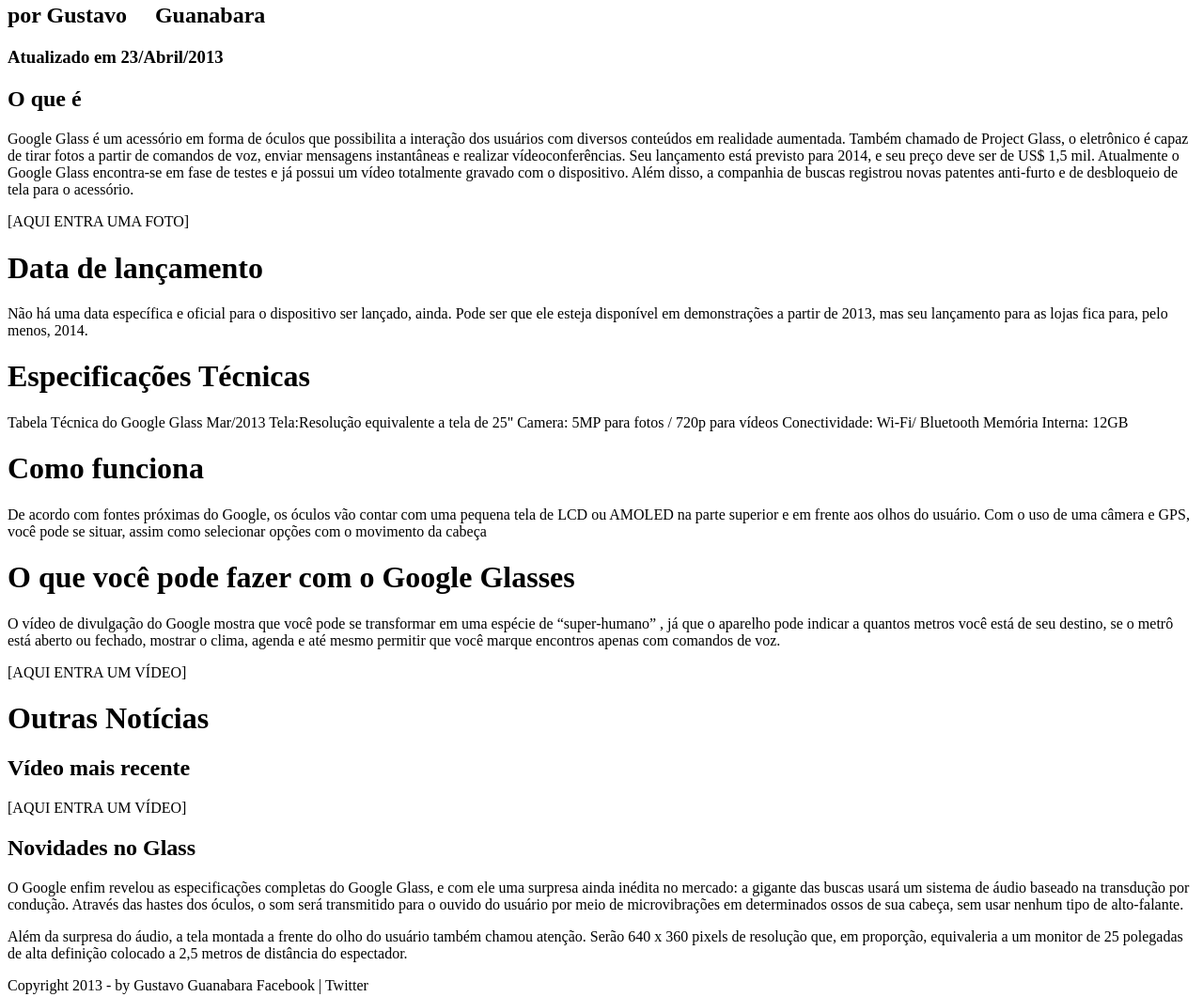
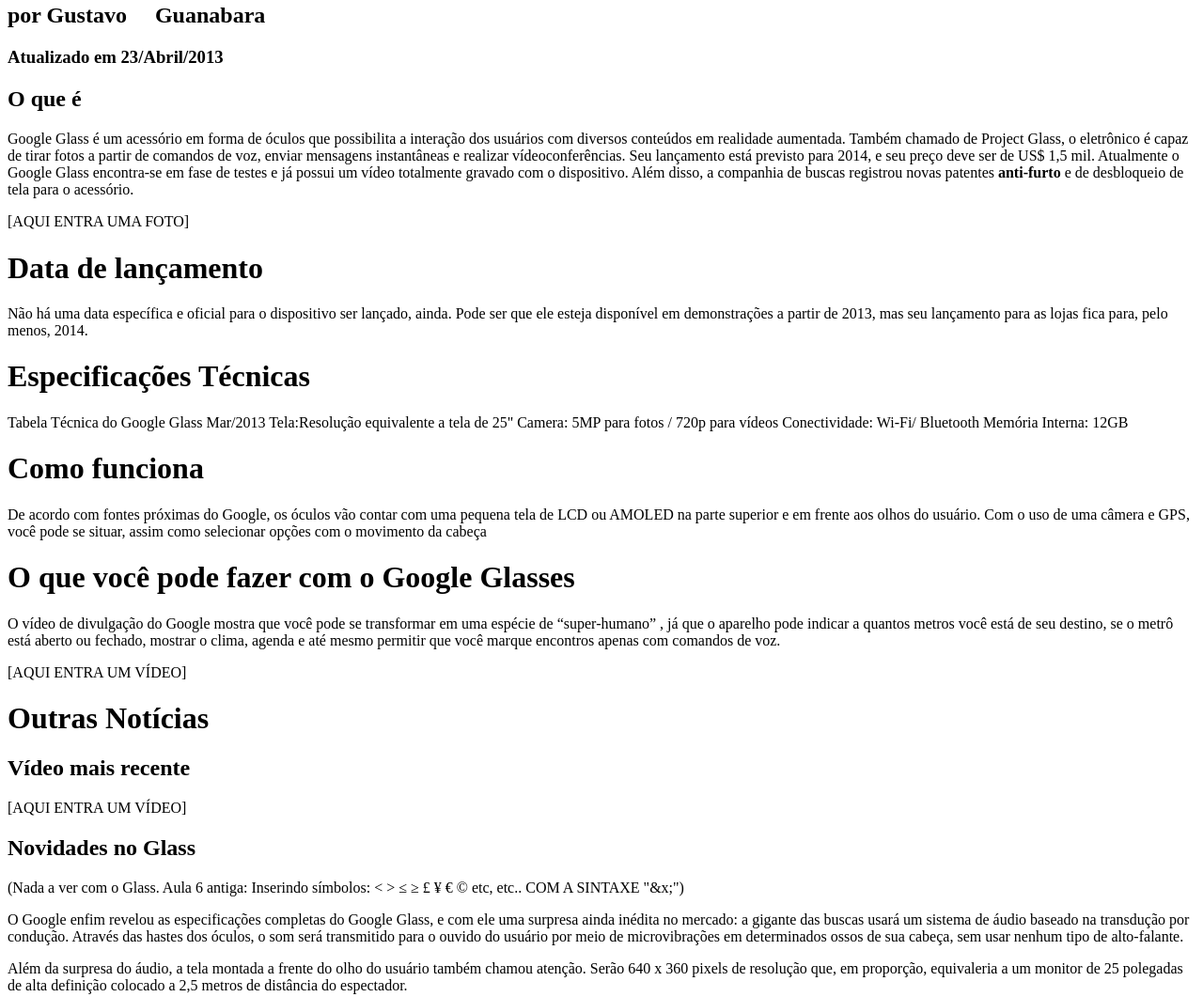
Before and after one commit to ricardobecheli/site-glass-cursoemvideo-html5, a plain HTML site: page index.html in a window 1280 px wide. Shown: the part 435-1496 px from the top of the page at 94% size. Drawn offline with Linux system fonts and the light colour scheme.

Commit message:
Aula 6 - Final
Hifenização e caracteres especiais.

```diff
--- a/index.html
+++ b/index.html
@@ -29,12 +29,13 @@
 <hgroup>
     <h3>Tecnologia > <br><br><br> Inovações</h3>
 
-        <!--"<br>" é quebra de linha
+    <!--
+        AULA 6 ANTIGA - "<br>" é quebra de linha
     -->
     <h1>Saiba tudo sobre o Google Glass</h1>
     <h2>por Gustavo &nbsp;&nbsp;&nbsp; Guanabara</h2>
        <!--
-           "&nbsp;" é espaço sem quebra de linha
+           AULA 6 ANTIGA - "&nbsp;" é espaço sem quebra de linha
        -->
 
 
@@ -44,7 +45,13 @@
 
 
     <h2>O que é</h2>
-    <p>Google Glass é um acessório em forma de óculos que possibilita a interação dos usuários com diversos conteúdos em realidade aumentada. Também chamado de Project Glass, o eletrônico é capaz de tirar fotos a partir de comandos de voz, enviar mensagens instantâneas e realizar vídeoconferências. Seu lançamento está previsto para 2014, e seu preço deve ser de US$ 1,5 mil. Atualmente o Google Glass encontra-se em fase de testes e já possui um vídeo totalmente gravado com o dispositivo. Além disso, a companhia de buscas registrou novas patentes anti-furto e de desbloqueio de tela para o acessório.</p>
+    <p>Google Glass é um acessório em forma de óculos que possibi&shy;li&shy;ta a interação dos usuários com diversos conteúdos em realidade aumen&shy;tada. Também chamado de Project Glass, o eletrônico é capaz de tirar fotos a partir de comandos de voz, enviar mensagens ins&shy;tan&shy;tâneas e realizar vídeo<wbr/>con<wbr/>ferên<wbr/>cias. Seu lançamento está previsto para 2014, e seu preço deve ser de US$ 1,5 mil. A&shy;tual&shy;mente o Google Glass encontra-se em fase de testes e já possui um vídeo totalmente gravado com o dis&shy;posi&shy;tivo. Além disso, a companhia de buscas registrou novas patentes <strong>anti-furto</strong>  e de desbloqueio de tela para o acessório.</p>
+
+    <!--
+        AULA 6 ANTIGA - "<wbr/>" não mostra o hífen, só quebra a linha. É bom para URLs e e-mails.
+        Para mostrar o hífen tem que ser "&shy;"
+        No caso de ant-furto, já quebra sozinho.
+    -->
 
     [AQUI ENTRA UMA FOTO]
 
@@ -64,12 +71,12 @@
 
     <h1>O que você pode fazer com o Google Glasses</h1>
     <!--
-        "<wbr/>" quebra a palavra, se precisar. percebi que no html5 de 2020 não precisa mais da tab wbr pra quebrar palavra composta e certamente deve haver outras novidades desde 2013 - claro que farei o novo curso de html5 quando puder $ &nbsp;&nbsp&nbsp Repeti essa observação no texto do site (como chama o texto que vai aparecer no site, em comparação com o texto das observações do código?) -->
+        AULA 6 ANTIGA - "<wbr/>" quebra a palavra, se precisar. percebi que no html5 de 2020 não precisa mais da tab wbr pra quebrar palavra composta e certamente deve haver outras novidades desde 2013 - claro que farei o novo curso de html5 quando puder $ &nbsp;&nbsp&nbsp Repeti essa observação no texto do site (como chama o texto que vai aparecer no site, em comparação com o texto das observações do código?) -->
 
     <p>O vídeo de divulgação do Google mostra que você pode se transformar em uma espécie de “super-humano” , já que o aparelho pode indicar a quantos metros você está de seu destino, se o metrô está aberto ou fechado, mostrar o clima, agenda e até mesmo permitir que você marque encontros apenas com comandos de voz.</p>
 
 <!--
-  (percebi que no html5 de 2020 não precisa mais da tab wbr pra quebrar palavra composta e certamente deve haver outras novidades desde 2013 - claro que farei o novo curso de html5 quando puder $)</strong>. Testando agora com nome longo de site, tipo www.<wbr/>industrializacao.<wbr/>com.<wbr/>br, pra ver se quebra a linha. NÃO. NEM AGORA QUEBRA AUTOMATICAMENTE, então vale colocar wbr após cada ponto. E deu certo. Mas convenhamos que é MUITA MÃO DE OBRA ter que fazer isso manualmente. Não me conformei e fui ao MDN para verificar. ENCONTREI:
+  AULA 6 ANTIGA - (percebi que no html5 de 2020 não precisa mais da tab wbr pra quebrar palavra composta e certamente deve haver outras novidades desde 2013 - claro que farei o novo curso de html5 quando puder $)</strong>. Testando agora com nome longo de site, tipo www.<wbr/>industrializacao.<wbr/>com.<wbr/>br, pra ver se quebra a linha. NÃO. NEM AGORA QUEBRA AUTOMATICAMENTE, então vale colocar wbr após cada ponto. E deu certo. Mas convenhamos que é MUITA MÃO DE OBRA ter que fazer isso manualmente. Não me conformei e fui ao MDN para verificar. ENCONTREI:
 
   No link abaixo o MDN diz que o CSS é responsável pela hifenização "em massa":
 
@@ -87,6 +94,15 @@
     [AQUI ENTRA UM VÍDEO]
 
     <h2>Novidades no Glass</h2>
+
+<!--
+    AULA 6 ANTIGA - Agora veremos como inserir um símbolo (matemático, p/ex.) usando a mesma sintaxe do "&" com ponto e vírgula no final (como "&nbsp;" E "&shy;")
+-->
+
+<p>
+    (Nada a ver com o Glass. Aula 6 antiga: Inserindo símbolos: &lt; &gt; &le; &ge; &pound; &yen; &euro; &copy; etc, etc.. COM A SINTAXE "&x;")
+</p>
+
     <p> O Google enfim revelou as especificações completas do Google Glass, e com ele uma surpresa ainda inédita no mercado: a gigante das buscas usará um sistema de áudio baseado na transdução por condução. Através das hastes dos óculos, o som será transmitido para o ouvido do usuário por meio de microvibrações em determinados ossos de sua cabeça, sem usar nenhum tipo de alto-falante.</p>
 
     <p>Além da surpresa do áudio, a tela montada a frente do olho do usuário também chamou atenção. Serão 640 x 360 pixels de resolução que, em proporção, equivaleria a um monitor de 25 polegadas de alta definição colocado a 2,5 metros de distância do espectador.</p>
```
